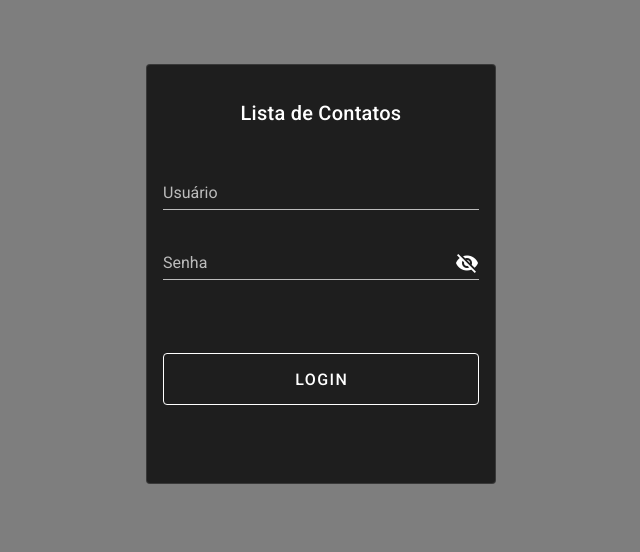
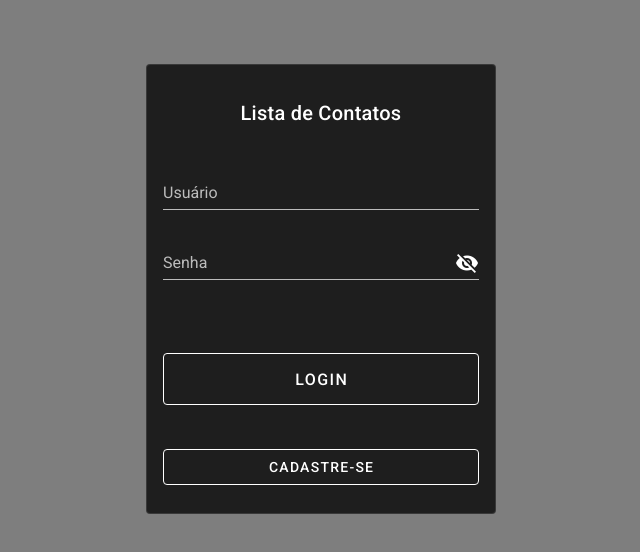
Before and after one commit to leandro-alvesc/frontend-contacts, a Vue app: page /login in a window 1280 px wide. Shown: the top 552 px of the page, without its empty margins (319-959 px from the left). Built offline with nearby package versions, Linux system fonts and the light colour scheme; no server answers.

Commit message:
fix: correction on router name feat: add sign in button

```diff
--- a/src/router/index.js
+++ b/src/router/index.js
@@ -26,7 +26,7 @@ const routes = [
   },
   {
     path: "/register",
-    name: "register",
+    name: "Register",
     component: Register,
     meta: {
       requiresAuth: false,
--- a/src/views/Login.vue
+++ b/src/views/Login.vue
@@ -2,7 +2,7 @@
   <v-container fluid>
     <v-row align="center" justify="center" class="mt-10" no-gutters>
       <v-col cols="12">
-        <v-card dark class="mx-auto" height="420" max-width="350" outlined>
+        <v-card dark class="mx-auto" height="450" max-width="350" outlined>
           <v-card-title class="text-center py-8 justify-center"
             >Lista de Contatos</v-card-title
           >
@@ -26,6 +26,11 @@
           <v-card-actions class="mx-2 my-7">
             <v-btn outlined :loading="loading" x-large block @click="login"
               >Login</v-btn
+            >
+          </v-card-actions>
+          <v-card-actions class="mx-2">
+            <v-btn outlined :loading="loading" block @click="register"
+              >Cadastre-se</v-btn
             >
           </v-card-actions>
         </v-card>
@@ -94,6 +99,9 @@ export default {
           this.loading = false;
         });
     },
+    register() {
+      this.$router.push({ name: "Register" });
+    },
   },
 };
 </script>
```
